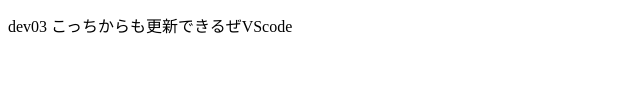
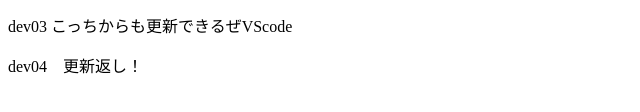
Before and after one commit to xxxxx417/0826, a plain HTML site: page index.html in a window 1280 px wide. Shown: the part 156-268 px from the top of the page, without its empty margins (0-640 px from the left). Drawn offline with Linux system fonts and the light colour scheme.

Commit message:
Update index.html

```diff
--- a/index.html
+++ b/index.html
@@ -11,5 +11,6 @@
 <p>dev01 ブランチを作ってそっちで作業を進める</p>
 <p>dev02 ブランチに手を加える</p>
 <p>dev03 こっちからも更新できるぜVScode</p>
+<p>dev04　更新返し！</p>
 </body>
 </html>
```
